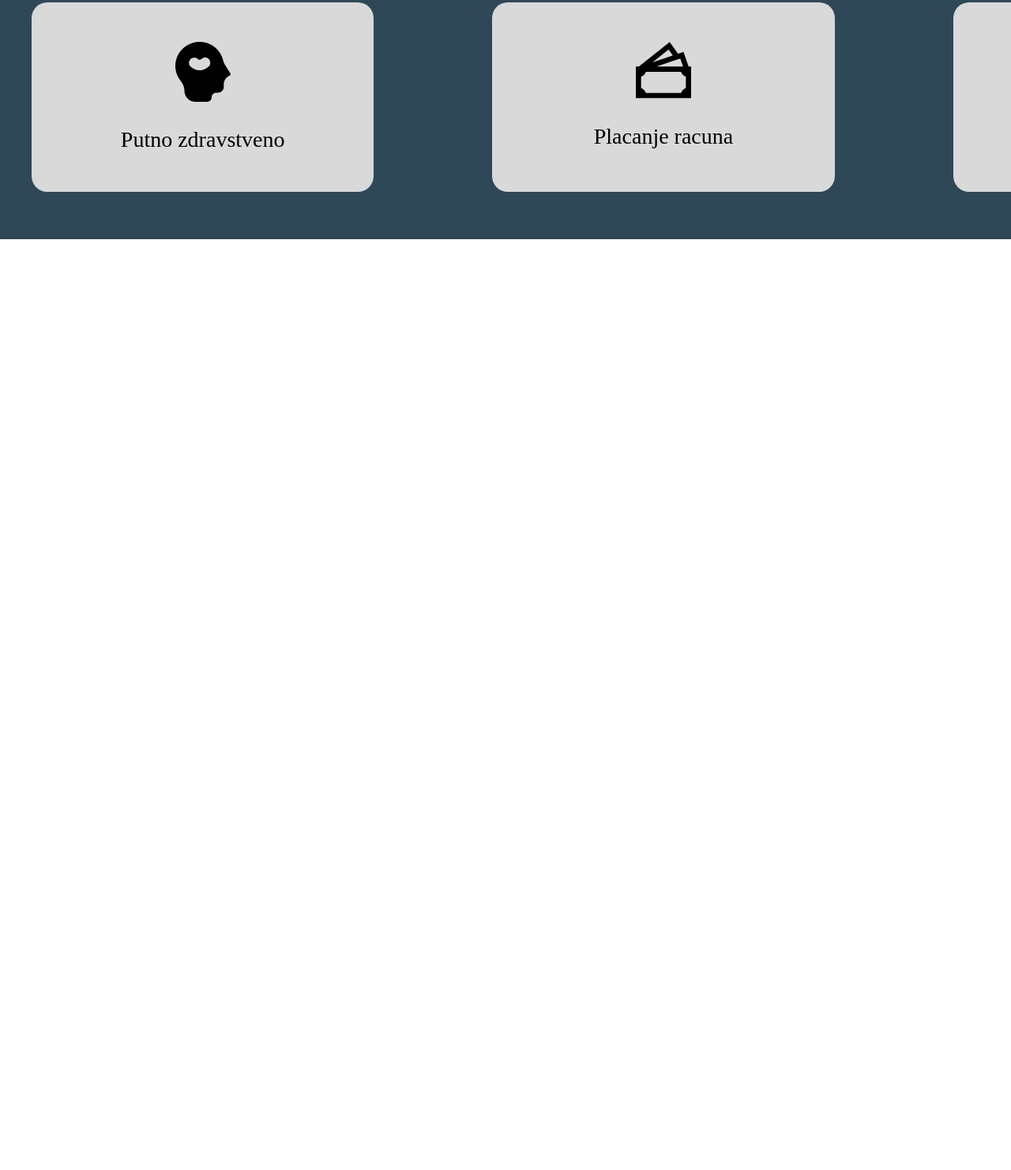
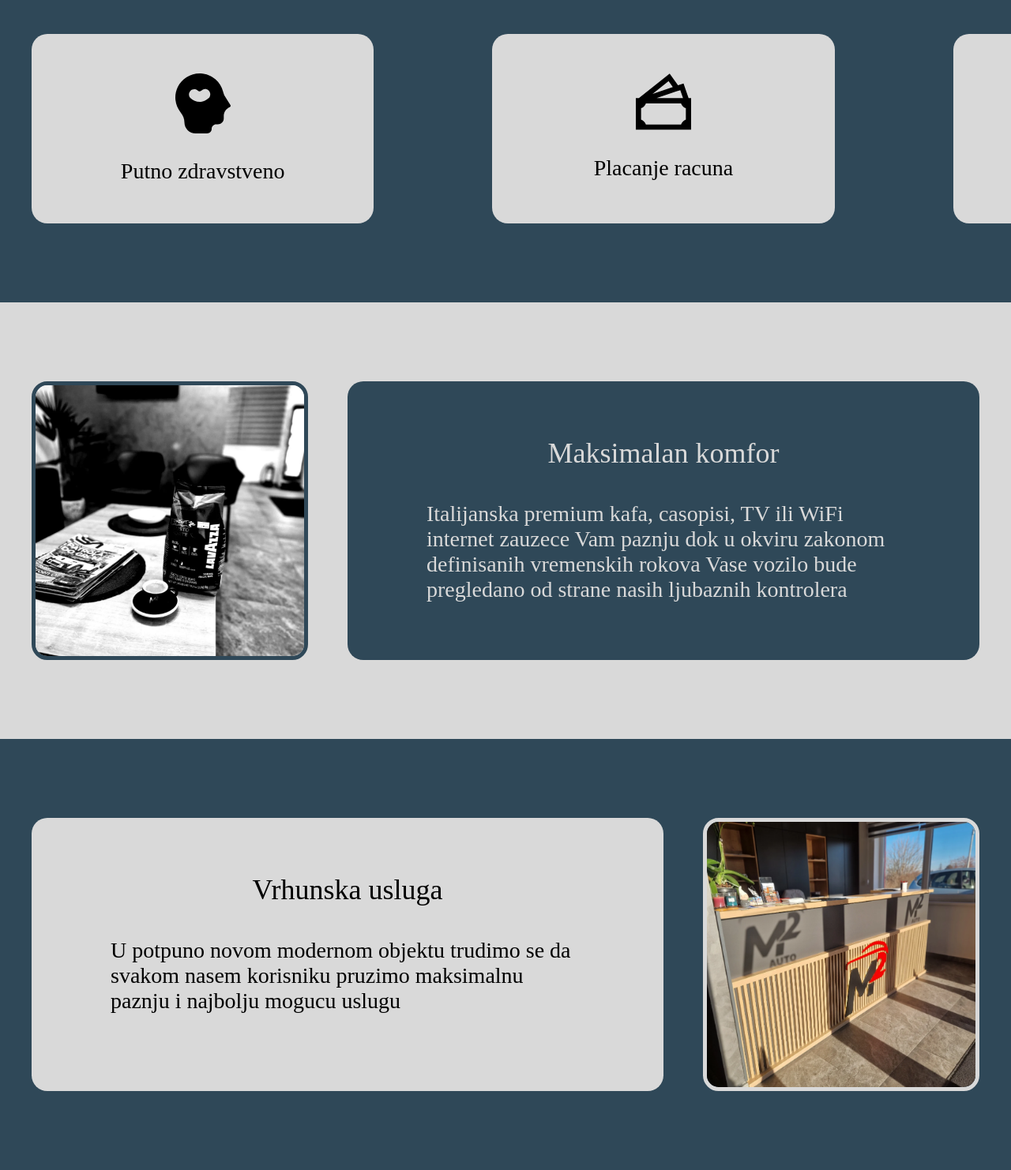
Before and after one commit to PetarPaskas/m2auto, a plain HTML site: page index.html in a window 1280 px wide. Shown: the part 1178-2660 px from the top of the page at 79% size. Before the commit the page ends 1481 px from the top, so only its background shows below. Drawn offline with Linux system fonts and the light colour scheme.

Commit message:
main: about us

```diff
--- a/AboutUs Sections/styles.css
+++ b/AboutUs Sections/styles.css
@@ -1,5 +1,9 @@
 .about_us{
-    padding:6rem;
+    padding:10rem 0rem;
+}
+
+section.about_us .content_container{
+    max-width: 120rem;
 }
 
 .about_us--1{
@@ -53,18 +57,19 @@ img.about_image{
 }
 
 .about_description{
-    padding:2rem 4rem;
+    padding:2rem 10rem;
     border-radius:20px;
+    flex-grow: 1;
 }
 
 .about_description_head{
     text-align: center;
     margin-top:5rem;
-    margin-bottom: 2rem;
+    margin-bottom: 4rem;
 }
 
 .about_description_head .about_text{
-    font-size: var(--text-mid);
+    font-size: var(--text-lg);
 }
 
 
@@ -73,7 +78,7 @@ img.about_image{
 }
 
 .about_description_body .about_text{
-    font-size: var(--text-normal);
+    font-size: var(--text-mid);
     text-align: center;
 }
 
--- a/Cards Section/styles.css
+++ b/Cards Section/styles.css
@@ -1,7 +1,7 @@
 .section_services{
     background-color: var(--bg-blue);
 
-    padding:6rem 4rem;
+    padding:10rem 4rem;
 
 }
 
--- a/base.css
+++ b/base.css
@@ -18,6 +18,7 @@
     --text-light:#D9D9D9;
 
     /*FONT SIZES*/
+    --text-lg:3.6rem;
     --text-mid:2.8rem;
     --text-normal: 1.8rem;
 
--- a/index.html
+++ b/index.html
@@ -10,6 +10,7 @@
     <link rel="stylesheet" href="./HeroSection/styles.css"/>
     <link rel="stylesheet" href="./HeroButton/styles.css"/>
     <link rel="stylesheet" href="./Cards Section/styles.css"/>
+    <link rel="stylesheet" href="./AboutUs Sections/styles.css"/>
 
 
     <title>Document</title>
@@ -116,5 +117,48 @@
                 </div>
         </div>
     </section>
+
+    <section class="about_us about_us--1">
+        <div class="content_container">
+            <div class="about_grouping">
+                <div class="about_image_container">
+                    <img src="./img/kafa.png" alt="Italijanska kafa" class="about_image">
+                </div>
+                <div class="about_description">
+                    <div class="about_description_head">
+                        <span class="about_text about_text--light">
+                            Maksimalan komfor
+                        </span>
+                    </div>
+                    <div class="about_description_body">
+                        <span class="about_text about_text--light">
+                            Italijanska premium kafa, casopisi, TV ili WiFi internet zauzece Vam paznju dok u okviru zakonom definisanih vremenskih rokova Vase vozilo bude pregledano od strane nasih ljubaznih kontrolera
+                        </span>
+                    </div>
+                </div>
+            </div>
+        </div>
+    </section>
+    <section class="about_us about_us--2">
+        <div class="content_container">
+            <div class="about_grouping about_grouping--reverse">
+                <div class="about_image_container">
+                    <img src="./img/objekat.png" alt="Italijanska kafa" class="about_image">
+                </div>
+                <div class="about_description">
+                    <div class="about_description_head">
+                        <span class="about_text about_text--dark">
+                            Vrhunska usluga
+                        </span>
+                    </div>
+                    <div class="about_description_body">
+                        <span class="about_text about_text--dark">
+                            U potpuno novom modernom objektu trudimo se da svakom nasem korisniku pruzimo maksimalnu paznju i najbolju mogucu uslugu
+                        </span>
+                    </div>
+                </div>
+            </div>
+        </div>
+    </section>
 </body>
 </html>
```
